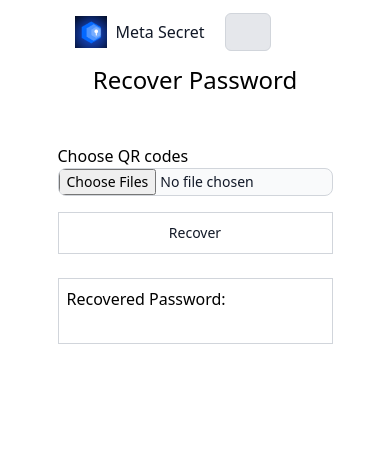
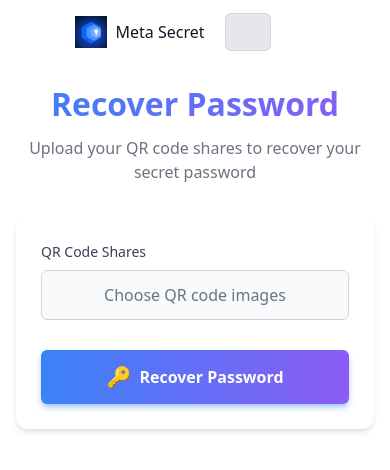
Before and after one commit to meta-secret/meta-secret-core, a Vue app in the folder meta-secret/web-cli/ui/: page /tools/recover in a window 390 px wide. Shown: the top 470 px of the page. Built offline with nearby package versions, Linux system fonts and the light colour scheme; some icons are missing.

Commit message:
web-ui, recover view: hipster version

```diff
--- a/meta-secret/web-cli/ui/src/views/tools/RecoverView.vue
+++ b/meta-secret/web-cli/ui/src/views/tools/RecoverView.vue
@@ -6,14 +6,27 @@ export default {
   data() {
     return {
       recoveredPassword: '',
+      imagesLoaded: 0,
+      error: '',
     };
   },
 
   methods: {
     recoverPassword() {
+      this.error = '';
+      if (this.imagesLoaded === 0) {
+        this.error = 'Please upload QR code images first';
+        return;
+      }
+
       init().then(() => {
         const imagesElement = document.getElementById('qrImages');
         const qrCodes = imagesElement.getElementsByTagName('img');
+
+        if (qrCodes.length === 0) {
+          this.error = 'No QR code found';
+          return;
+        }
 
         const asyncShares = [];
 
@@ -29,7 +42,8 @@ export default {
             this.recoveredPassword = restore_password(shares);
           })
           .catch((err) => {
-            alert('Error recovering password: ' + err);
+            console.error('QR Scanning Error:', err);
+            this.error = 'Error recovering password: ' + err;
           });
       });
     },
@@ -37,16 +51,31 @@ export default {
     openFile(event) {
       const input = event.target;
 
+      // Clear existing images first
+      const imagesElement = document.getElementById('qrImages');
+      imagesElement.innerHTML = '';
+      this.imagesLoaded = 0;
+      this.error = '';
+
+      if (!input.files || input.files.length === 0) {
+        return;
+      }
+
       Array.from(input.files).forEach((qr) => {
         const reader = new FileReader();
 
-        reader.onload = function () {
+        reader.onload = () => {
           const dataURL = reader.result;
           const outputImg = document.createElement('img');
-          outputImg.style.margin = '0 0 0 0';
+          // Minimal styling to avoid scanner issues
+          outputImg.className = 'qr-image';
           outputImg.src = dataURL;
 
-          const imagesElement = document.getElementById('qrImages');
+          // Wait for image to load
+          outputImg.onload = () => {
+            this.imagesLoaded++;
+          };
+
           imagesElement.appendChild(outputImg);
         };
 
@@ -58,47 +87,286 @@ export default {
 </script>
 
 <template>
-  <div class="flex justify-center">
-    <p class="text-2xl">Recover Password</p>
+  <div class="recover-password-container">
+    <div class="header">
+      <h1>Recover Password</h1>
+      <p class="description">
+        Upload your QR code shares to recover your secret password
+      </p>
     </div>
 
-  <div class="py-4" />
-
-  <div class="container flex justify-center px-4 py-4">
-    <div class="flex flex-col">
-      <label for="file-upload" class="custom-file-upload"> Choose QR codes </label>
+    <div class="form-container">
+      <div class="form-group">
+        <label for="file-upload">QR Code Shares</label>
+        <div class="file-upload-wrapper">
           <input
-        class="block text-sm text-gray-900 bg-gray-50 rounded-lg border border-gray-300 cursor-pointer dark:text-gray-400 focus:outline-none dark:bg-gray-700 dark:border-gray-600 dark:placeholder-gray-400"
+            class="input-field file-input"
             id="file-upload"
             type="file"
             accept="image/*"
             @change="openFile"
             multiple
           />
-
-      <div class="py-2" />
-
-      <input
-        class="text-gray-900 bg-white border border-gray-300 focus:outline-none hover:bg-gray-100 focus:ring-4 focus:ring-gray-200 font-medium text-sm px-5 py-2.5 dark:bg-gray-800 dark:text-white dark:border-gray-600 dark:hover:bg-gray-700 dark:hover:border-gray-600 dark:focus:ring-gray-700"
-        type="button"
-        id="recoverButton"
-        value="Recover"
-        @click="recoverPassword"
-      />
-      <div class="py-2" />
-
-      <div id="securityBox" class="container flex flex-col items-start px-2 py-2 mt-2 security-box-border">
-        <h3>Recovered Password:</h3>
-        <input class="dark:bg-gray-800" id="passwordBox" v-model="recoveredPassword" />
+          <div class="file-upload-label">Choose QR code images</div>
         </div>
+        <div v-if="imagesLoaded > 0" class="images-status">
+          {{ imagesLoaded }} QR images loaded
         </div>
       </div>
 
-  <div class="container flex flex-col justify-center items-center" id="qrImages"></div>
+      <button class="recover-button" @click="recoverPassword">
+        <span class="button-icon">🔑</span>
+        <span>Recover Password</span>
+      </button>
+
+      <div v-if="error" class="error-message">
+        {{ error }}
+      </div>
+
+      <div class="form-group result-container" v-if="recoveredPassword">
+        <label for="passwordBox">Recovered Password:</label>
+        <input
+          class="input-field"
+          id="passwordBox"
+          v-model="recoveredPassword"
+          readonly
+        />
+      </div>
+    </div>
+
+    <div class="qr-preview-container" id="qrImages"></div>
+  </div>
 </template>
 
 <style>
-.security-box-border {
-  border: 1px solid rgb(209, 213, 219);
+.recover-password-container {
+  max-width: 800px;
+  margin: 0 auto;
+  padding: 2rem;
+  font-family: 'Inter var', system-ui, -apple-system, sans-serif;
+}
+
+.header {
+  text-align: center;
+  margin-bottom: 2rem;
+}
+
+.header h1 {
+  font-size: 2rem;
+  font-weight: 700;
+  margin-bottom: 0.5rem;
+  background: linear-gradient(90deg, #3b82f6, #8b5cf6);
+  -webkit-background-clip: text;
+  -webkit-text-fill-color: transparent;
+  background-clip: text;
+}
+
+.description {
+  color: #6b7280;
+  font-size: 1rem;
+}
+
+.form-container {
+  background-color: rgba(255, 255, 255, 0.05);
+  backdrop-filter: blur(10px);
+  border-radius: 0.75rem;
+  padding: 2rem;
+  box-shadow: 0 4px 6px -1px rgba(0, 0, 0, 0.1), 0 2px 4px -1px rgba(0, 0, 0, 0.06);
+  border: 1px solid rgba(255, 255, 255, 0.1);
+  margin-bottom: 2rem;
+}
+
+.form-group {
+  margin-bottom: 1.5rem;
+}
+
+.form-group label {
+  display: block;
+  margin-bottom: 0.5rem;
+  font-weight: 500;
+  color: #374151;
+  font-size: 0.875rem;
+}
+
+.images-status {
+  margin-top: 0.5rem;
+  color: #10b981;
+  font-size: 0.875rem;
+}
+
+.error-message {
+  color: #ef4444;
+  margin: 1rem 0;
+  padding: 0.5rem;
+  background-color: rgba(239, 68, 68, 0.1);
+  border-radius: 0.375rem;
+  text-align: center;
+}
+
+.file-upload-wrapper {
+  position: relative;
+  overflow: hidden;
+  display: inline-block;
+  width: 100%;
+}
+
+.file-input {
+  position: absolute;
+  font-size: 100px;
+  opacity: 0;
+  right: 0;
+  top: 0;
+  cursor: pointer;
+  height: 100%;
+  width: 100%;
+  z-index: 2;
+}
+
+.file-upload-label {
+  display: block;
+  padding: 0.75rem 1rem;
+  border: 1px solid #d1d5db;
+  border-radius: 0.375rem;
+  background-color: #f9fafb;
+  color: #6b7280;
+  font-size: 1rem;
+  text-align: center;
+  cursor: pointer;
+  transition: all 0.2s;
+}
+
+.file-upload-label:hover {
+  background-color: #f3f4f6;
+  border-color: #9ca3af;
+}
+
+.input-field {
+  width: 100%;
+  padding: 0.75rem 1rem;
+  border: 1px solid #d1d5db;
+  border-radius: 0.375rem;
+  background-color: #f9fafb;
+  color: #111827;
+  font-size: 1rem;
+  transition: all 0.2s;
+  box-shadow: 0 1px 2px 0 rgba(0, 0, 0, 0.05);
+}
+
+.input-field:focus {
+  outline: none;
+  border-color: #3b82f6;
+  box-shadow: 0 0 0 3px rgba(59, 130, 246, 0.25);
+}
+
+.recover-button {
+  display: flex;
+  align-items: center;
+  justify-content: center;
+  width: 100%;
+  padding: 0.75rem 1.5rem;
+  background: linear-gradient(90deg, #3b82f6, #8b5cf6);
+  color: white;
+  border: none;
+  border-radius: 0.375rem;
+  font-weight: 600;
+  font-size: 1rem;
+  cursor: pointer;
+  transition: all 0.2s;
+  box-shadow: 0 4px 6px -1px rgba(59, 130, 246, 0.5);
+}
+
+.recover-button:hover {
+  transform: translateY(-2px);
+  box-shadow: 0 6px 8px -1px rgba(59, 130, 246, 0.6);
+}
+
+.recover-button:active {
+  transform: translateY(0);
+}
+
+.button-icon {
+  margin-right: 0.5rem;
+  font-size: 1.25rem;
+}
+
+.result-container {
+  margin-top: 1.5rem;
+  padding-top: 1.5rem;
+  border-top: 1px solid #e5e7eb;
+}
+
+.qr-preview-container {
+  display: flex;
+  flex-wrap: wrap;
+  justify-content: center;
+  gap: 1rem;
+  margin-top: 2rem;
+}
+
+/* Minimal styling for QR images to prevent scanning issues */
+.qr-image {
+  display: inline-block;
+  margin: 8px;
+}
+
+@media (max-width: 768px) {
+  .recover-password-container {
+    padding: 1rem;
+  }
+
+  .form-container {
+    padding: 1.5rem;
+  }
+}
+
+/* Dark mode support */
+@media (prefers-color-scheme: dark) {
+  .header h1 {
+    background: linear-gradient(90deg, #60a5fa, #a78bfa);
+    -webkit-background-clip: text;
+    background-clip: text;
+  }
+
+  .description {
+    color: #9ca3af;
+  }
+
+  .form-container {
+    background-color: rgba(30, 41, 59, 0.5);
+    border-color: rgba(55, 65, 81, 0.5);
+  }
+
+  .form-group label {
+    color: #e5e7eb;
+  }
+
+  .input-field {
+    background-color: #1f2937;
+    border-color: #374151;
+    color: #f9fafb;
+  }
+
+  .file-upload-label {
+    background-color: #1f2937;
+    border-color: #374151;
+    color: #9ca3af;
+  }
+
+  .file-upload-label:hover {
+    background-color: #111827;
+    border-color: #4b5563;
+  }
+
+  .input-field:focus {
+    border-color: #60a5fa;
+  }
+
+  .recover-button {
+    background: linear-gradient(90deg, #3b82f6, #8b5cf6);
+  }
+
+  .result-container {
+    border-top-color: #374151;
+  }
 }
 </style>
```
Lines whose indentation alone changed are shown as unchanged.
